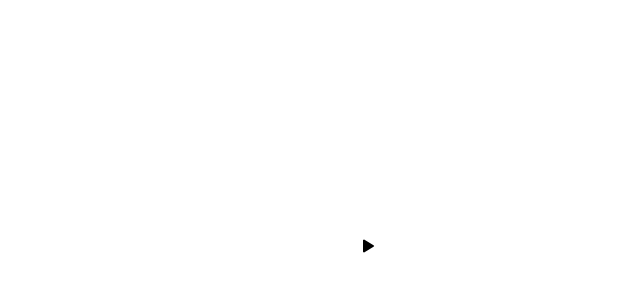
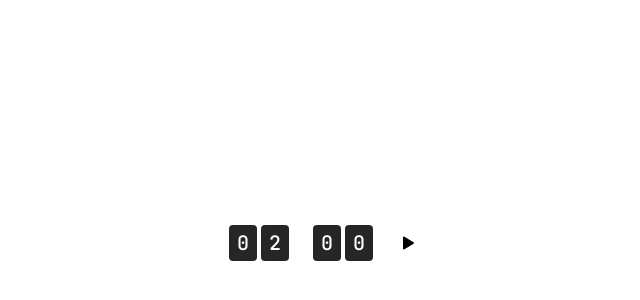
Before and after one commit to andredezzy/notion-widgets, a Next.js app: page /countdown in a window 1280 px wide. Shown: the part 176-476 px from the top of the page, without its empty margins (291-931 px from the left). Built offline with nearby package versions, Linux system fonts and the light colour scheme.

Commit message:
feat: Finish countdown widget style

```diff
--- a/src/components/Countdown.tsx
+++ b/src/components/Countdown.tsx
@@ -71,30 +71,58 @@ export function Countdown({ title, totalSeconds }: CountdownProps) {
   const seconds = String(secondsAmount).padStart(2, '0');
 
   return (
-    <div className="border-2 border-white rounded-lg flex flex-col gap-4 justify-center items-center h-full">
-      <span className="text-lg text-white">{title}</span>
+    <div className="border-2 border-white rounded-lg flex flex-col gap-4 justify-center items-center h-full py-4">
+      <span className="text-lg text-white leading-tight">{title}</span>
 
-      <div className="flex items-center gap-3">
-        <span className="text-xl text-white">{`${minutes} : ${seconds}`}</span>
+      <div className="flex items-center gap-4">
+        <div className="flex gap-1">
+          <span className="text-xl bg-neutral-800 text-white font-mono font-medium h-9 w-7 flex justify-center items-center rounded">
+            {minutes[0]}
+          </span>
+
+          <span className="text-xl bg-neutral-800 text-white font-mono font-medium h-9 w-7 flex justify-center items-center rounded">
+            {minutes[1]}
+          </span>
+
+          <span className="text-xl text-white font-mono font-extrabold h-9 w-4 flex justify-center items-center rounded">
+            :
+          </span>
+
+          <span className="text-xl bg-neutral-800 text-white font-mono font-medium h-9 w-7 flex justify-center items-center rounded">
+            {seconds[0]}
+          </span>
+
+          <span className="text-xl bg-neutral-800 text-white font-mono font-medium h-9 w-7 flex justify-center items-center rounded">
+            {seconds[1]}
+          </span>
+        </div>
 
         <div className="flex gap-2">
           <button
-            className="bg-white h-9 w-9 rounded flex items-center justify-center"
+            className="bg-white border border-white h-9 w-9 rounded flex items-center justify-center hover:bg-transparent transition-colors group"
             onClick={toggleCountdown}
           >
             {!isRunning ? (
-              <Play className="fill-black" size={16} weight="fill" />
+              <Play
+                className="group-hover:fill-white fill-black transition-colors"
+                size={16}
+                weight="fill"
+              />
             ) : (
-              <Pause className="fill-black" size={16} weight="fill" />
+              <Pause
+                className="group-hover:fill-white fill-black transition-colors"
+                size={16}
+                weight="fill"
+              />
             )}
           </button>
 
           <button
-            className="border border-white h-9 w-9 rounded flex items-center justify-center"
+            className="border border-white h-9 w-9 rounded flex items-center justify-center hover:bg-white transition-colors group"
             onClick={resetCountdown}
           >
             <ArrowCounterClockwise
-              className="text-white"
+              className="group-hover:text-black text-white transition-colors"
               size={16}
               weight="bold"
             />
--- a/src/pages/_document.tsx
+++ b/src/pages/_document.tsx
@@ -11,6 +11,11 @@ export default class MyDocument extends Document {
             href="https://fonts.googleapis.com/css2?family=Inter:wght@400;500;900&display=swap"
             rel="stylesheet"
           />
+
+          <link
+            href="https://fonts.googleapis.com/css2?family=JetBrains+Mono:wght@500;800&display=swap"
+            rel="stylesheet"
+          />
         </Head>
 
         <body>
--- a/src/pages/countdown.tsx
+++ b/src/pages/countdown.tsx
@@ -24,12 +24,12 @@ export default function CountdownPage({
 export const getServerSideProps: GetServerSideProps<
   CountdownPageProps
 > = async ({ query }) => {
-  const { title, totalSeconds } = query;
+  const { title = 'Countdown', totalSeconds = 120 } = query;
 
   return {
     props: {
-      title: String(title) || 'Countdown',
-      totalSeconds: Number(totalSeconds) || 120,
+      title: String(title),
+      totalSeconds: Number(totalSeconds),
     },
   };
 };
--- a/tailwind.config.js
+++ b/tailwind.config.js
@@ -5,6 +5,7 @@ module.exports = {
     extend: {
       fontFamily: {
         sans: ['Inter', 'sans-serif'],
+        mono: ['JetBrains Mono', 'monospace'],
       },
     },
   },
```
